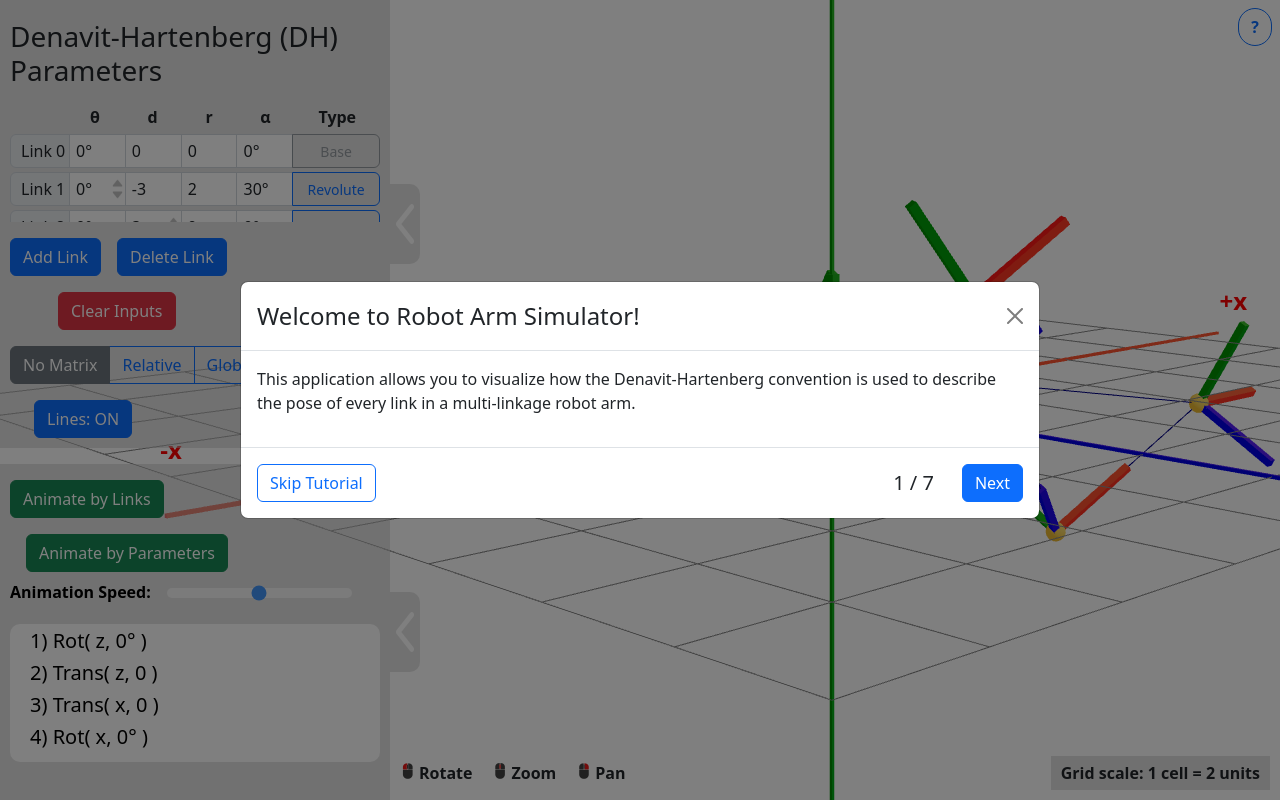
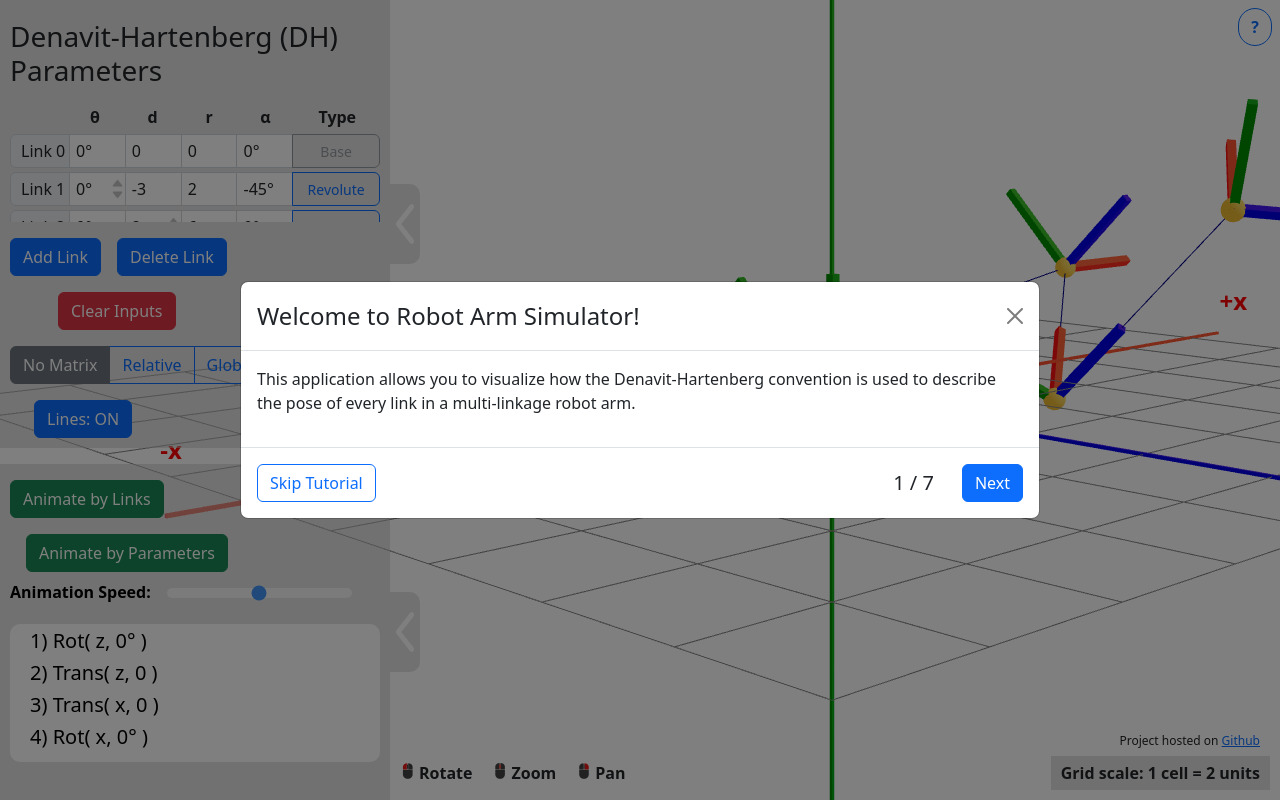
Before and after one commit to delgoh/robotic-arm-simulator, a React (Create React App) app: page / in a window 1280 px wide. Built offline with nearby package versions, Linux system fonts and the light colour scheme.

Commit message:
Added github overlay, changed default parameter values

```diff
--- a/src/App.js
+++ b/src/App.js
@@ -30,7 +30,7 @@ const App = () => {
         theta: "0\u00B0",
         d: "-3",
         r: "2",
-        alpha: "30\u00B0",
+        alpha: "-45\u00B0",
         relativeT: new Matrix4(),
         globalT: new Matrix4(),
         type: "Revolute"
@@ -38,8 +38,8 @@ const App = () => {
       {
         linkId: 2,
         theta: "0\u00B0",
-        d: "3",
-        r: "9",
+        d: "2",
+        r: "6",
         alpha: "0\u00B0",
         relativeT: new Matrix4(),
         globalT: new Matrix4(),
@@ -50,7 +50,7 @@ const App = () => {
         theta: "45\u00B0",
         d: "0",
         r: "-4",
-        alpha: "-90\u00B0",
+        alpha: "0\u00B0",
         relativeT: new Matrix4(),
         globalT: new Matrix4(),
         type: "Revolute"
@@ -58,7 +58,7 @@ const App = () => {
       {
         linkId: 4,
         theta: "0\u00B0",
-        d: "9",
+        d: "5",
         r: "0",
         alpha: "60\u00B0",
         relativeT: new Matrix4(),
@@ -131,6 +131,9 @@ const App = () => {
       <TutorialButton
         setIsTutorialDisplayed={setIsTutorialDisplayed}
       />
+      <div className={styles.githubOverlay}>
+        Project hosted on <a href="https://github.com/delgoh/robotic-arm-simulator">Github</a>
+      </div>
     </div>
   );
 };
--- a/src/App.module.css
+++ b/src/App.module.css
@@ -3,6 +3,12 @@
   flex-direction: row;
 }
 
-.scrollDrag {
-  cursor: ns-resize;
+.githubOverlay {
+  position: fixed;
+  bottom: 50px;
+  right: 15px;
+  padding: 0px 5px;
+  background-color: rgba(255,255,255,0.7);
+  border-radius: 3px;
+  font-size: 12px;
 }
```
